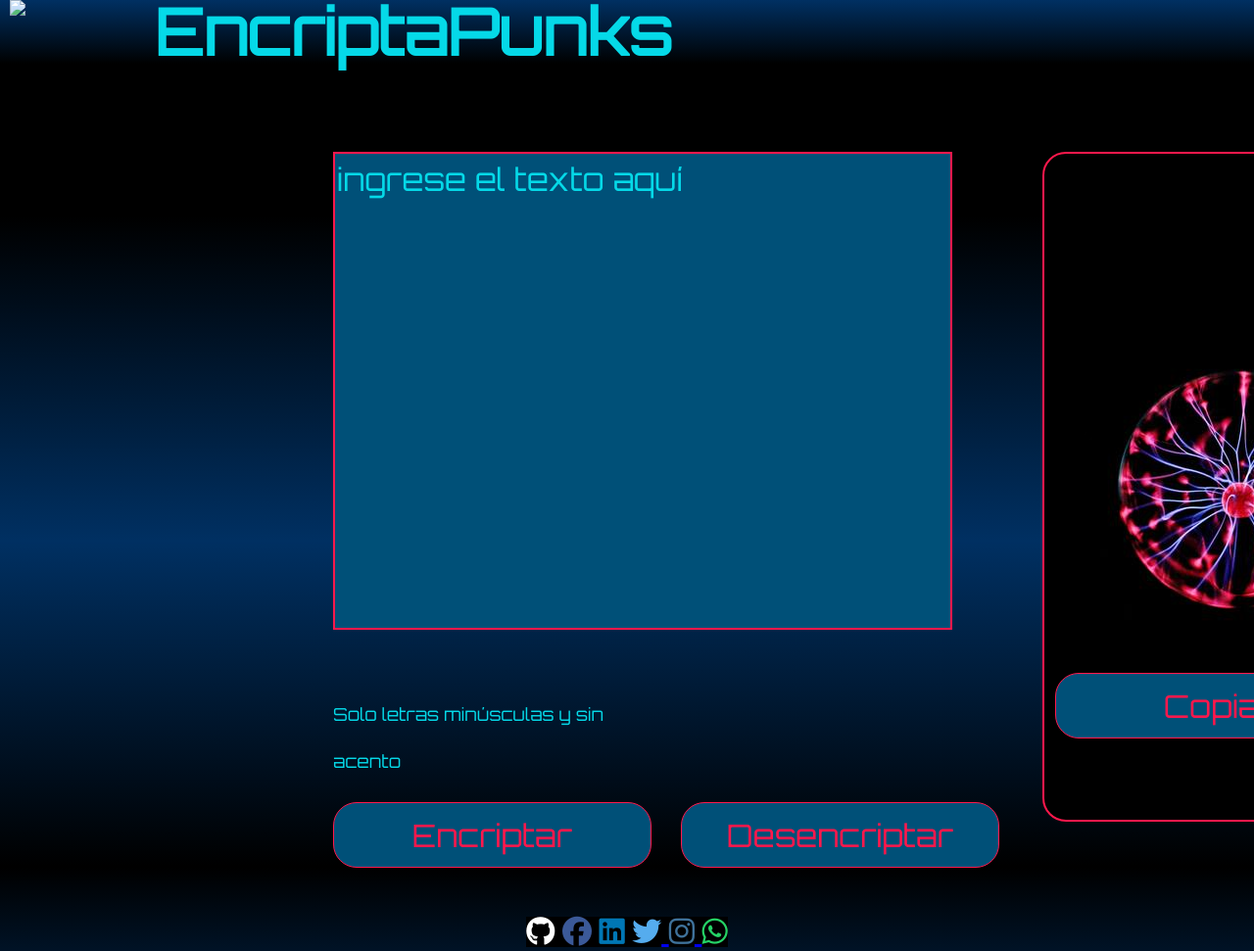
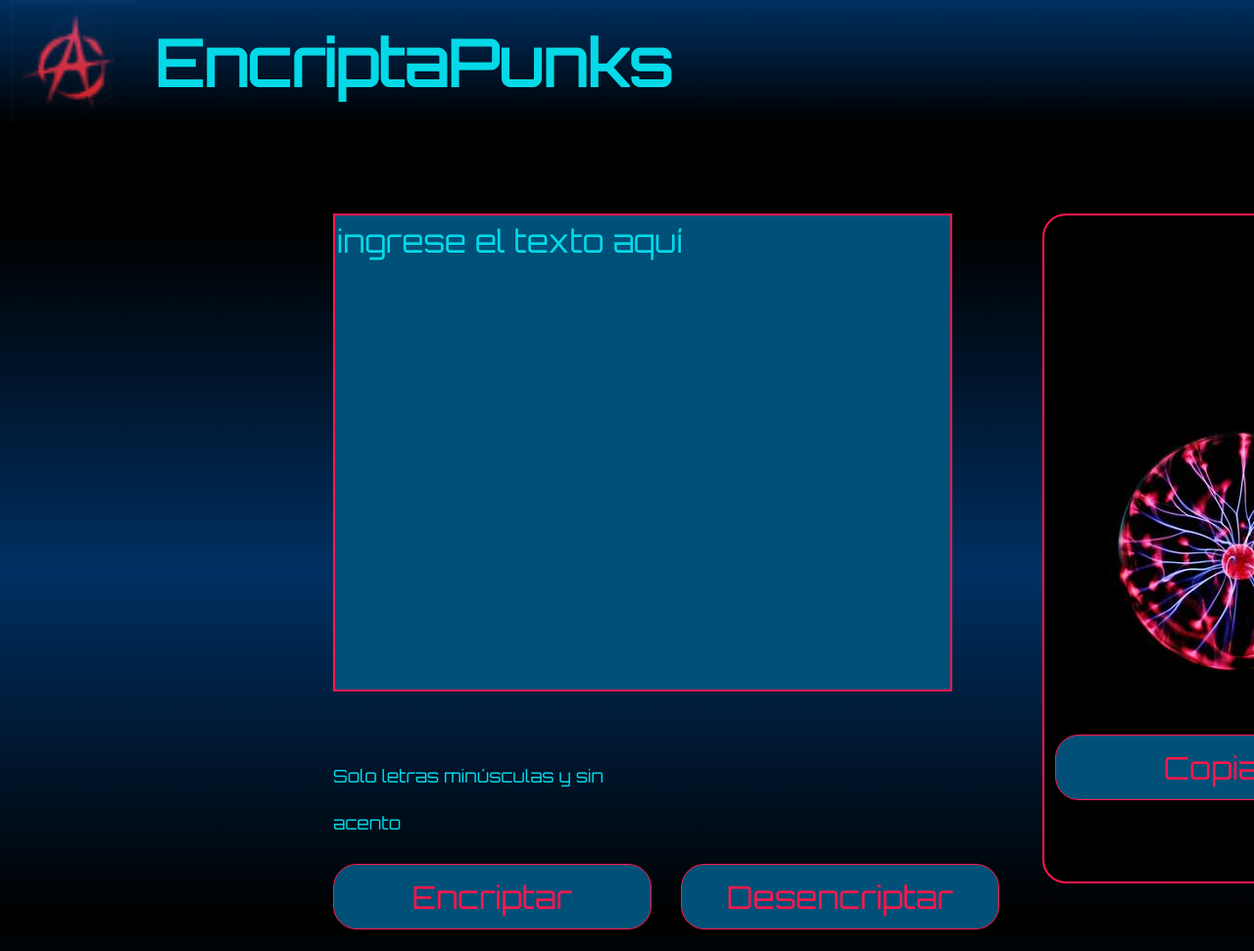
Before and after one commit to PunksCode/Proyecto-ONE, a plain HTML site: page index.html in a window 1280 px wide. Shown: the top 971 px of the page at 98% size. Drawn offline with Linux system fonts and the light colour scheme.

Commit message:
ruta img nueva

```diff
--- a/index.html
+++ b/index.html
@@ -14,7 +14,7 @@
 </head>
 <body>
     <header>
-     <img class="logo" src="/img/simbolo-anarquia.png" alt="logo de alura modificado">
+     <img src="simbolo-anarquia.jpg" class="logo"  alt="logo de alura modificado">
      <h1>EncriptaPunks</h1>
     </header>
     <main>
```
